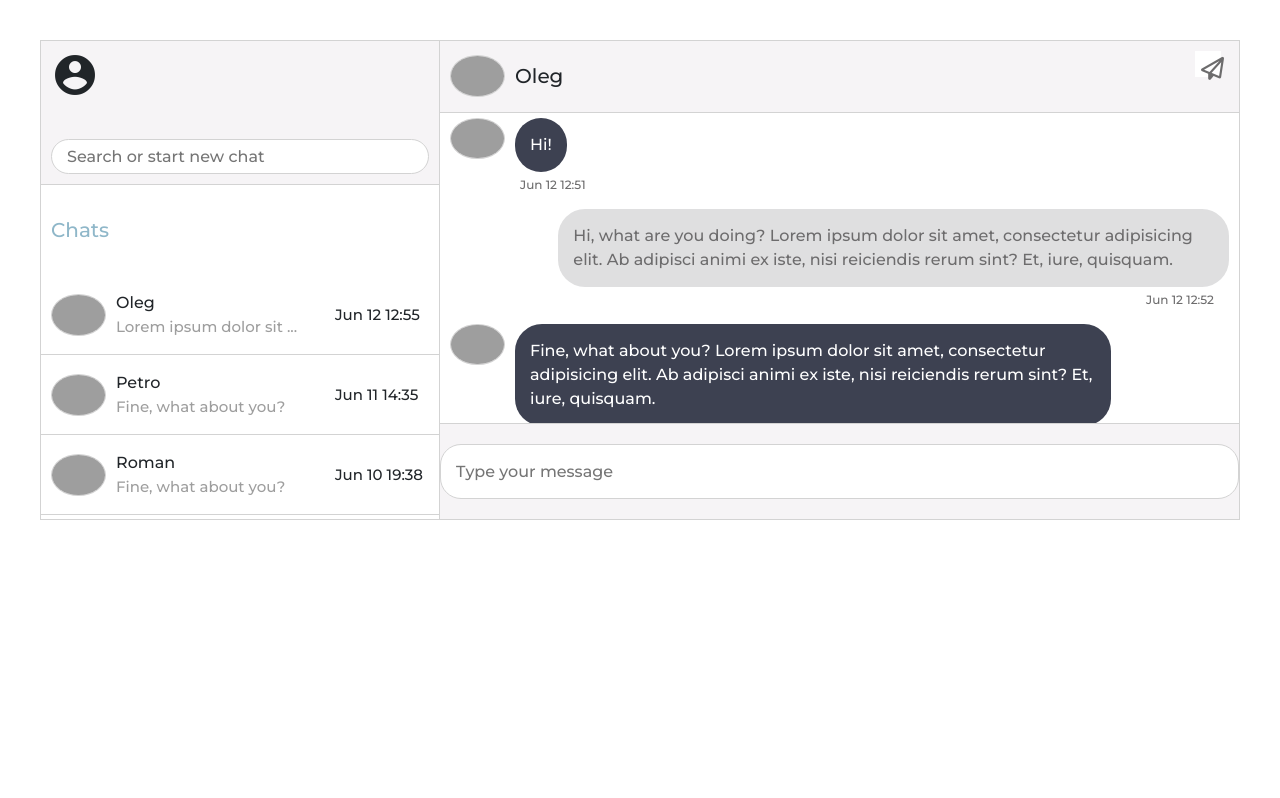
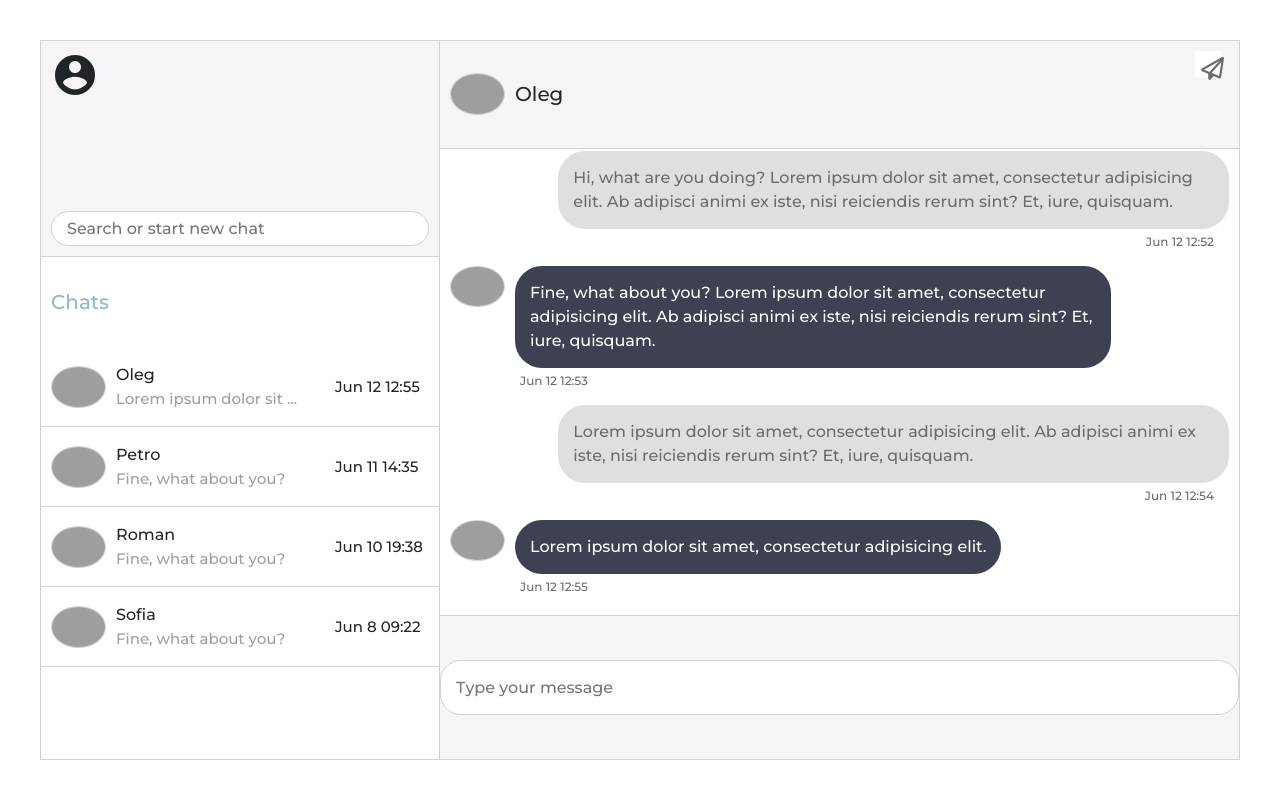
Before and after one commit to Andrikko/logos-angular-test, an Angular app: page / in a window 1280 px wide. Built offline with nearby package versions, Linux system fonts and the light colour scheme; grey boxes are pictures that could not be loaded.

Commit message:
fix scroll bottom on load

```diff
--- a/src/app/app.component.scss
+++ b/src/app/app.component.scss
@@ -5,8 +5,8 @@
 
 .content{
   padding: 40px;
-  max-width: 1300px;
-  height: 70vh;
+  max-width: 100%;
+  height: 100vh;
 }
 
 .left-side{
--- a/src/app/chat/chat.component.html
+++ b/src/app/chat/chat.component.html
@@ -5,7 +5,7 @@
     <span>{{chatInfo.addressedPerson}}</span>
   </div>
 
-  <div class="chat-main">
+  <div class="chat-main" #scrollMe>
     <div *ngFor="let message of chatInfo.messages" >
       <div *ngFor="let messageItem of message.message"
            appChatStyle
--- a/src/app/chat/chat.component.ts
+++ b/src/app/chat/chat.component.ts
@@ -1,4 +1,4 @@
-import {Component, ElementRef, OnInit, ViewChild} from '@angular/core';
+import {AfterViewChecked, Component, ElementRef, OnInit, ViewChild} from '@angular/core';
 import {StorageService} from '../services/storage.service';
 
 @Component({
@@ -6,11 +6,11 @@ import {StorageService} from '../services/storage.service';
   templateUrl: './chat.component.html',
   styleUrls: ['./chat.component.scss']
 })
-export class ChatComponent implements OnInit {
-
+export class ChatComponent implements OnInit, AfterViewChecked {
   chatInfo: any = null;
 
   @ViewChild('input') input: ElementRef;
+  @ViewChild('scrollMe') scrollMe: ElementRef;
 
   constructor(public storageService: StorageService) {
   }
@@ -19,6 +19,10 @@ export class ChatComponent implements OnInit {
     this.storageService.currentChatSubject.subscribe(data => {
       this.chatInfo = data;
     });
+  }
+
+  ngAfterViewChecked() {
+    this.scrollMe.nativeElement.scrollTo(0, this.scrollMe.nativeElement.scrollHeight);
   }
 
   sendMessage() {
```
